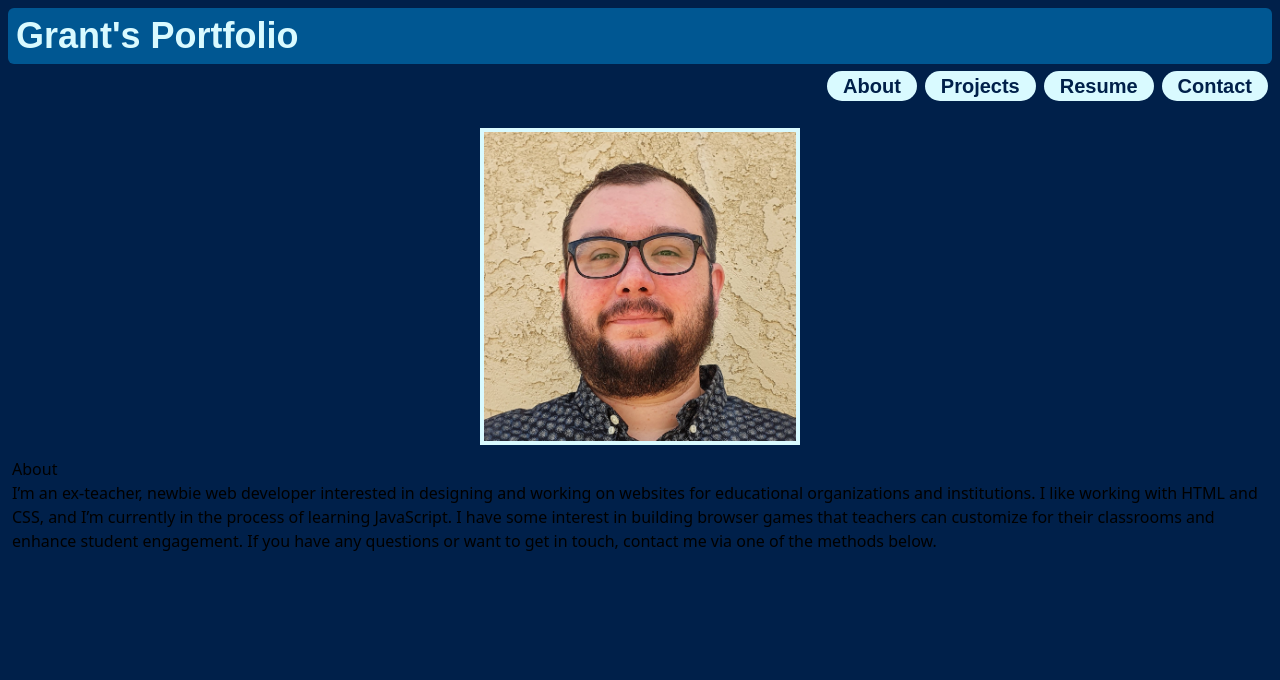
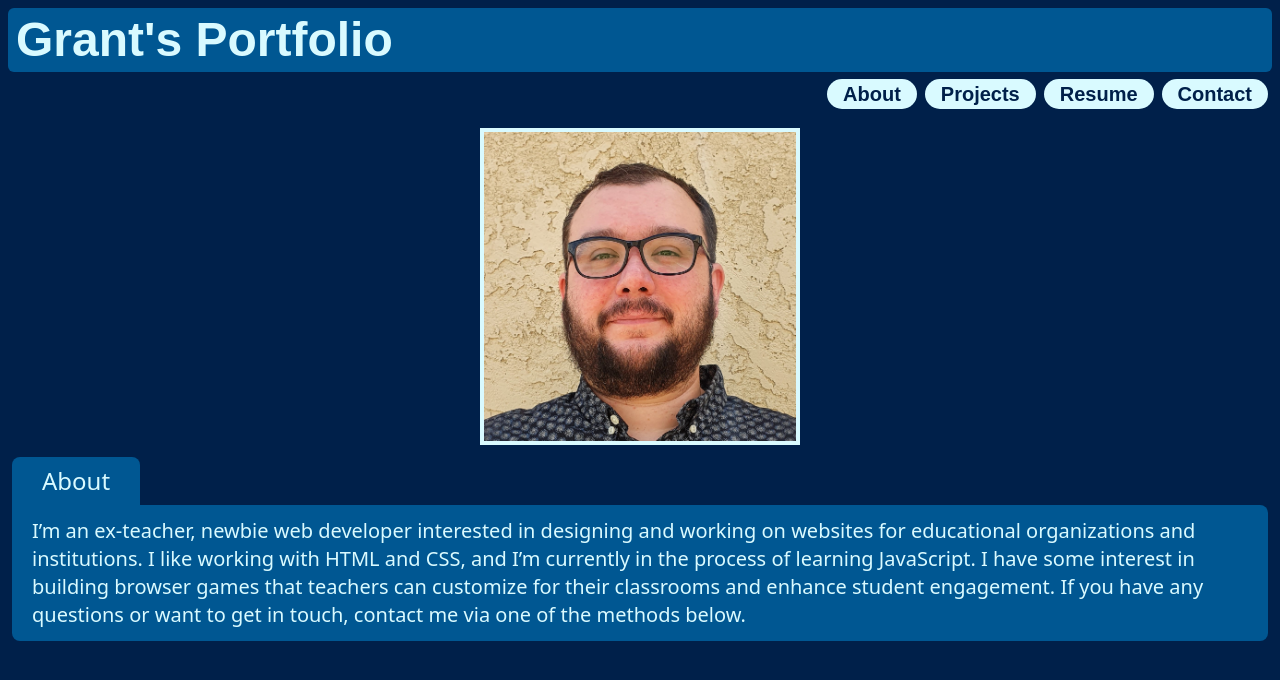
Before and after one commit to ggorosave/grantg-portfolio-v2, a React (Create React App) app: page / in a window 1280 px wide. Shown: the top 680 px of the page. Built offline with nearby package versions, Linux system fonts and the light colour scheme.

Commit message:
Finished styling 'About' page

```diff
--- a/src/components/Footer.js
+++ b/src/components/Footer.js
@@ -0,0 +1,10 @@
+import React from "react";
+
+export default function Footer() {
+
+    return (
+        <div>
+
+        </div>
+    )
+}
--- a/src/components/Header.js
+++ b/src/components/Header.js
@@ -4,8 +4,8 @@ import Navbar from "./Navbar";
 export default function Header({ currentPage, handlePageChange }) {
 
     return (
-        <header className="container fixed top-0">
-            <h1 className="bg-secondary text-quaternary text-4xl ssp font-semibold m-2 p-2 rounded-md text-center md:text-left">Grant's Portfolio</h1>
+        <header className="container fixed top-0 bg-primary pb-2">
+            <h1 className="bg-secondary text-quaternary text-4xl md:text-5xl ssp font-semibold m-2 p-2 rounded-md text-center md:text-left">Grant's Portfolio</h1>
 
             {/* Navbar renders here? */}
             <Navbar currentPage={currentPage} handlePageChange={handlePageChange} />
--- a/src/components/PortfolioContainer.js
+++ b/src/components/PortfolioContainer.js
@@ -1,5 +1,6 @@
 import React, { useState } from "react";
 import Header from "./Header";
+import Footer from "./Footer";
 // import pages and other components below
 import About from "./pages/About";
 import Project from "./pages/Project";
@@ -32,11 +33,15 @@ export default function PortfolioContainer () {
     return (
         <div className="container h-full bg-primary">
             {/* Components/Pages that go inside of portfolio container go here */}
+
             {/* Header */}
             <Header currentPage={currentPage} handlePageChange={handlePageChange} />
+
             {/* Pages */}
             {renderPage()}
+
             {/* Footer */}
+            <Footer />
         </div>
     )
 
--- a/src/components/pages/About.js
+++ b/src/components/pages/About.js
@@ -8,12 +8,12 @@ export default function About() {
                 <img
                     src="/images/Profile_Pic_1.jpg"
                     alt="profile"
-                    className="w-80 border-4 border-quaternary mx-auto"
+                    className="w-80 border-4 border-quaternary mx-auto my-2"
                 />
             </figure>
             <div className="my-3">
-                <h2>About</h2>
-                <p>I’m an ex-teacher, newbie web developer interested in designing and working on websites for educational organizations and institutions. I like working with HTML and CSS, and I’m currently in the process of learning JavaScript. I have some interest in building browser games that teachers can customize for their classrooms and enhance student engagement. If you have any questions or want to get in touch, contact me via one of the methods below.</p>
+                <h2 className="bg-secondary text-quaternary text-xl px-5 py-2 w-24 mb-0 rounded-t-lg md:text-2xl md:text-center md:w-32">About</h2>
+                <p className="bg-secondary text-quaternary text-lg mt-0 px-5 py-3 rounded-b-lg rounded-tr-lg md:text-xl">I’m an ex-teacher, newbie web developer interested in designing and working on websites for educational organizations and institutions. I like working with HTML and CSS, and I’m currently in the process of learning JavaScript. I have some interest in building browser games that teachers can customize for their classrooms and enhance student engagement. If you have any questions or want to get in touch, contact me via one of the methods below.</p>
             </div>
         </div>
     )
```
